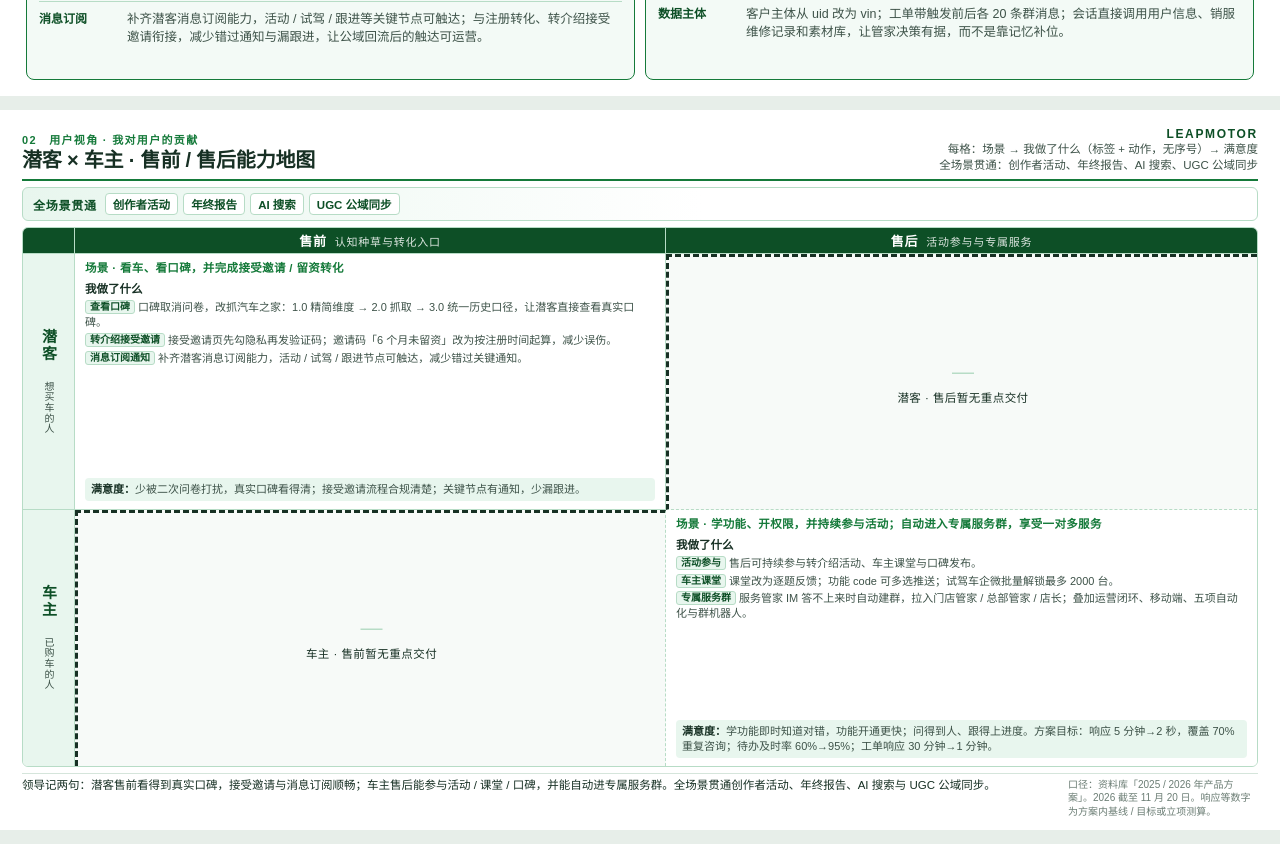
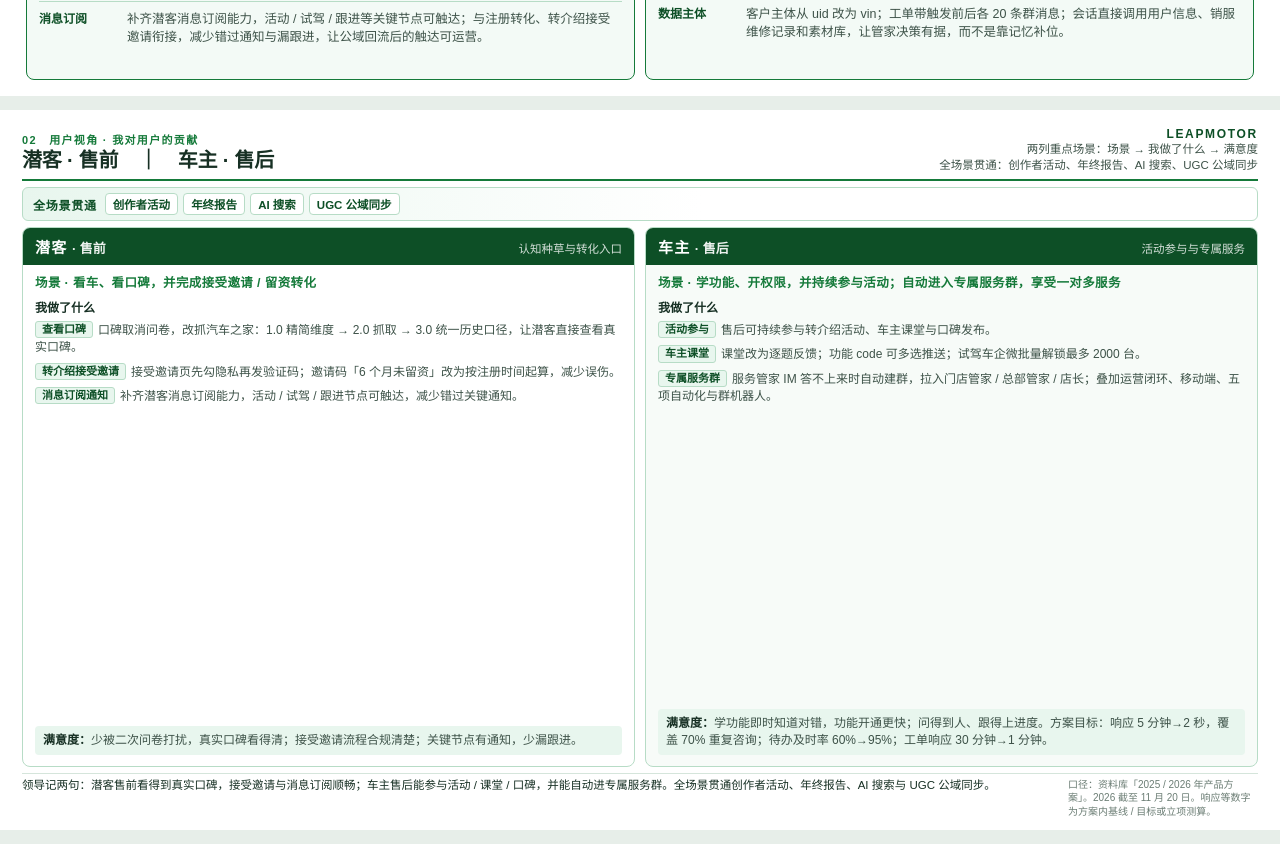
Before and after one commit to xcv-123/ppt-preview, a plain HTML site: page strategy-work-summary.html in a window 1280 px wide. Shown: the part 671-1515 px from the top of the page. Drawn offline with Linux system fonts and the light colour scheme.

Commit message:
Collapse page 2 into two focus columns for prospect and owner.
Keep only prospect pre-sale and owner after-sale so the layout matches the filled scenarios.

Co-authored-by: xcv-123 <xcv-123@users.noreply.github.com>

```diff
--- a/strategy-work-summary.html
+++ b/strategy-work-summary.html
@@ -201,46 +201,108 @@
     font-size: 11.5px;
     padding: 2px 7px;
   }
-  .page-user .matrix {
-    grid-template-columns: 52px 1fr 1fr;
-    grid-template-rows: 26px minmax(0, 1fr) minmax(0, 1fr);
-    border-radius: 6px;
+  .page-user .duo {
+    flex: 1;
+    min-height: 0;
+    display: grid;
+    grid-template-columns: 1fr 1fr;
+    gap: 10px;
   }
-  .page-user .mx-col {
+  .page-user .duo-card {
+    border: 1px solid var(--gm);
+    border-radius: 8px;
+    background: #fff;
+    display: flex;
+    flex-direction: column;
+    min-width: 0;
+    min-height: 0;
+    overflow: hidden;
+  }
+  .page-user .duo-card.soft { background: #f7fbf8; }
+  .page-user .duo-hd {
+    background: var(--gd);
+    color: #fff;
+    padding: 8px 12px;
+    display: flex;
+    align-items: baseline;
+    justify-content: space-between;
+    gap: 10px;
+  }
+  .page-user .duo-hd .role {
+    font-size: 15px;
+    font-weight: 750;
+    letter-spacing: .08em;
+  }
+  .page-user .duo-hd .stage {
     font-size: 13px;
-    gap: 8px;
-    letter-spacing: .06em;
+    font-weight: 650;
+    opacity: .92;
   }
-  .page-user .mx-col em { font-size: 11px; }
-  .page-user .mx-row { gap: 3px; padding: 4px 2px; }
-  .page-user .mx-row .role { font-size: 15px; letter-spacing: .12em; }
-  .page-user .mx-row .hint { font-size: 10px; }
-  .page-user .mx-cell {
-    padding: 7px 10px 8px;
-    gap: 4px;
+  .page-user .duo-hd em {
+    font-style: normal;
+    font-size: 11.5px;
+    font-weight: 500;
+    opacity: .82;
   }
-  .page-user .mx-cell .scene {
-    font-size: 11.5px;
-    line-height: 1.3;
+  .page-user .duo-bd {
+    padding: 10px 12px 11px;
+    display: flex;
+    flex-direction: column;
+    gap: 6px;
+    flex: 1;
+    min-height: 0;
   }
-  .page-user .mx-cell .do-label { font-size: 11.5px; }
-  .page-user .mx-cell .do {
-    font-size: 11px;
+  .page-user .duo-bd .scene {
+    font-size: 12.5px;
+    font-weight: 750;
+    color: var(--g);
+    letter-spacing: .03em;
     line-height: 1.35;
   }
-  .page-user .mx-cell .do li { margin: 0 0 3px; }
-  .page-user .mx-cell .do .k {
-    font-size: 10px;
-    padding: 0 4px;
-    margin-right: 3px;
+  .page-user .duo-bd .do-label {
+    margin: 0;
+    font-size: 12px;
+    font-weight: 700;
+    color: var(--ink);
   }
-  .page-user .mx-cell .sat {
+  .page-user .duo-bd .do {
+    margin: 0;
+    padding-left: 0;
+    list-style: none;
+    font-size: 12px;
+    line-height: 1.45;
+    color: var(--ink2);
+    flex: 1 1 auto;
+  }
+  .page-user .duo-bd .do li { margin: 0 0 6px; }
+  .page-user .duo-bd .do li:last-child { margin-bottom: 0; }
+  .page-user .duo-bd .do .k {
+    display: inline-block;
     font-size: 11px;
-    line-height: 1.35;
-    padding: 4px 6px;
+    line-height: 1.2;
+    color: var(--gd);
+    background: var(--gs);
+    border: 1px solid var(--gm);
+    border-radius: 3px;
+    padding: 1px 6px;
+    font-weight: 700;
+    margin-right: 5px;
+    vertical-align: 1px;
   }
-  .page-user .mx-cell .empty-mark { font-size: 22px; }
-  .page-user .mx-cell .empty-note { font-size: 11.5px; }
+  .page-user .duo-bd .sat {
+    margin: 0;
+    margin-top: auto;
+    font-size: 12px;
+    line-height: 1.4;
+    color: var(--ink2);
+    background: var(--gs);
+    border-radius: 4px;
+    padding: 6px 8px;
+  }
+  .page-user .duo-bd .sat b {
+    color: var(--ink);
+    font-weight: 700;
+  }
   .page-user .close {
     padding-top: 4px;
     gap: 10px;
@@ -538,20 +600,15 @@
   <header class="top">
     <div>
       <div class="kicker">02　用户视角 · 我对用户的贡献</div>
-      <h1>潜客 × 车主 · 售前 / 售后能力地图</h1>
+      <h1>潜客 · 售前　｜　车主 · 售后</h1>
     </div>
     <div class="who">
       <b>LEAPMOTOR</b>
-      每格：场景 → 我做了什么（标签 + 动作，无序号）→ 满意度<br>
+      两列重点场景：场景 → 我做了什么 → 满意度<br>
       全场景贯通：创作者活动、年终报告、AI 搜索、UGC 公域同步
     </div>
   </header>
   <hr class="rule">
-
-  <div class="sec">
-    <h3>读图方式</h3>
-    <span>只保留售前与售后两列。横看同一角色；竖看同一阶段两类用户。留资、注册并入售前；提车绑车、学功能并入售后。</span>
-  </div>
 
   <div class="through">
     <div class="lab">全场景贯通</div>
@@ -563,16 +620,16 @@
     </div>
   </div>
 
-  <div class="matrix">
-    <div class="mx-corner"></div>
-    <div class="mx-col">售前 <em>认知种草与转化入口</em></div>
-    <div class="mx-col">售后 <em>活动参与与专属服务</em></div>
-
-    <div class="mx-row">
-      <div class="role">潜客</div>
-      <div class="hint">想买车的人</div>
+  <div class="duo">
+    <article class="duo-card">
+      <div class="duo-hd">
+        <div>
+          <span class="role">潜客</span>
+          <span class="stage"> · 售前</span>
         </div>
-    <div class="mx-cell">
+        <em>认知种草与转化入口</em>
+      </div>
+      <div class="duo-bd">
         <div class="scene">场景 · 看车、看口碑，并完成接受邀请 / 留资转化</div>
         <p class="do-label">我做了什么</p>
         <ul class="do">
@@ -582,20 +639,17 @@
         </ul>
         <p class="sat"><b>满意度：</b>少被二次问卷打扰，真实口碑看得清；接受邀请流程合规清楚；关键节点有通知，少漏跟进。</p>
       </div>
-    <div class="mx-cell soft empty">
-      <div class="empty-mark">—</div>
-      <div class="empty-note">潜客 · 售后暂无重点交付</div>
+    </article>
+
+    <article class="duo-card soft">
+      <div class="duo-hd">
+        <div>
+          <span class="role">车主</span>
+          <span class="stage"> · 售后</span>
         </div>
-
-    <div class="mx-row">
-      <div class="role">车主</div>
-      <div class="hint">已购车的人</div>
+        <em>活动参与与专属服务</em>
       </div>
-    <div class="mx-cell soft empty">
-      <div class="empty-mark">—</div>
-      <div class="empty-note">车主 · 售前暂无重点交付</div>
-    </div>
-    <div class="mx-cell">
+      <div class="duo-bd">
         <div class="scene">场景 · 学功能、开权限，并持续参与活动；自动进入专属服务群，享受一对多服务</div>
         <p class="do-label">我做了什么</p>
         <ul class="do">
@@ -605,6 +659,7 @@
         </ul>
         <p class="sat"><b>满意度：</b>学功能即时知道对错，功能开通更快；问得到人、跟得上进度。方案目标：响应 5 分钟→2 秒，覆盖 70% 重复咨询；待办及时率 60%→95%；工单响应 30 分钟→1 分钟。</p>
       </div>
+    </article>
   </div>
 
   <footer class="close">
```
Lines whose indentation alone changed are shown as unchanged.
